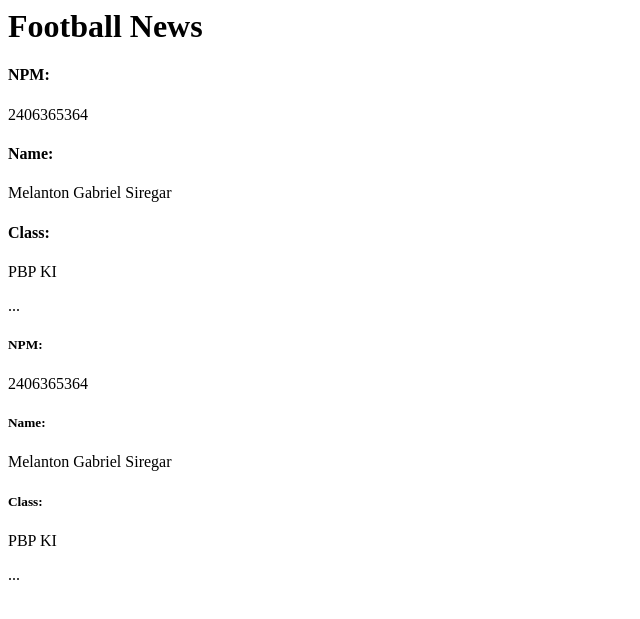
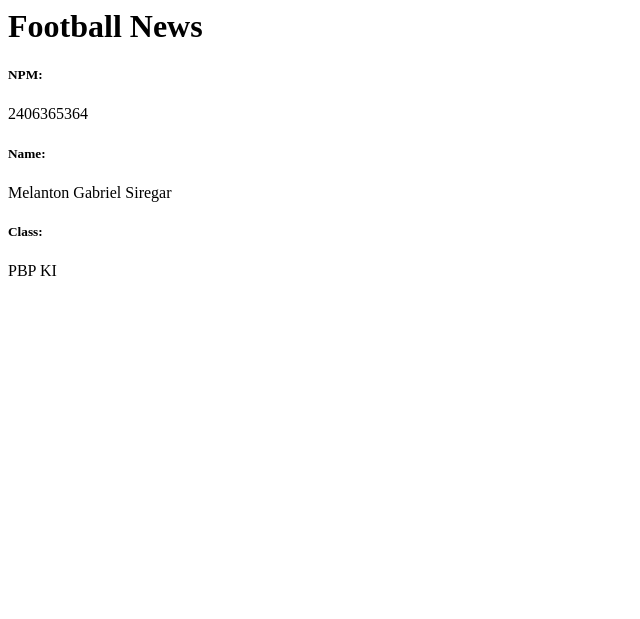
Before and after one commit to Twentism/football-news, a Django app: page / in a window 1280 px wide. Shown: the top 619 px of the page, without its empty margins (0-640 px from the left). Run offline with Django 5.2, Linux system fonts and the light colour scheme.

Commit message:
the real revision for main.html

```diff
--- a/main/templates/main.html
+++ b/main/templates/main.html
@@ -1,17 +1,8 @@
 <h1>Football News</h1>
 
-<h4>NPM: </h4>
-<p>2406365364</p> <!-- Use your NPM here -->
-<h4>Name: </h4>
-<p>Melanton Gabriel Siregar</p> <!-- Use your name here -->
-<h4>Class: </h4>
-<p>PBP KI</p> <!-- Use your class here -->
-
-...
 <h5>NPM: </h5>
 <p>{{ npm }}</p>
 <h5>Name: </h5>
 <p>{{ name }}</p>
 <h5>Class: </h5>
 <p>{{ class }}</p>
-...
```
